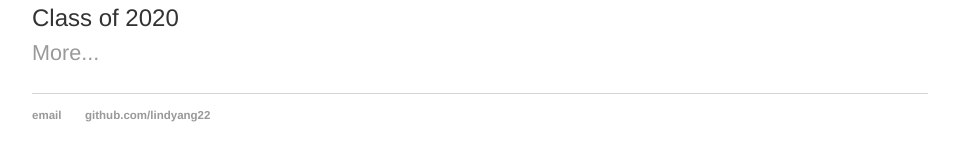
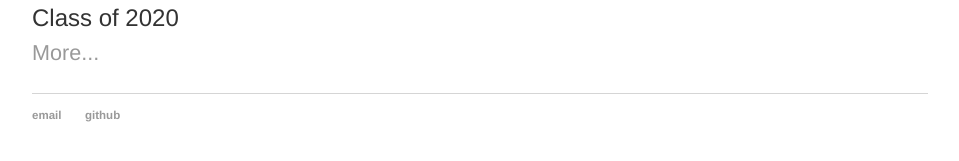
Before and after one commit to lindyang22/lindsayyang.github.io, a Jekyll site: the page built from index.html, in a window 1280 px wide. Shown: the part 240-401 px from the top of the page, without its empty margins (160-1119 px from the left). Built offline with Jekyll 4.4.1, drawn with Linux system fonts in a browser that asks for light colours.

Commit message:
Update default.html

```diff
--- a/_layouts/default.html
+++ b/_layouts/default.html
@@ -22,7 +22,7 @@
 		<footer>
     		<ul>
         		<li><a href="mailto:lindsay.yang@berkeley.edu">email</a></li>
-        		<li><a href="https://github.com/lindyang22">github.com/lindyang22</a></li>
+        		<li><a href="https://github.com/lindyang22">github</a></li>
 			</ul>
 		</footer>
 	</body>
```
